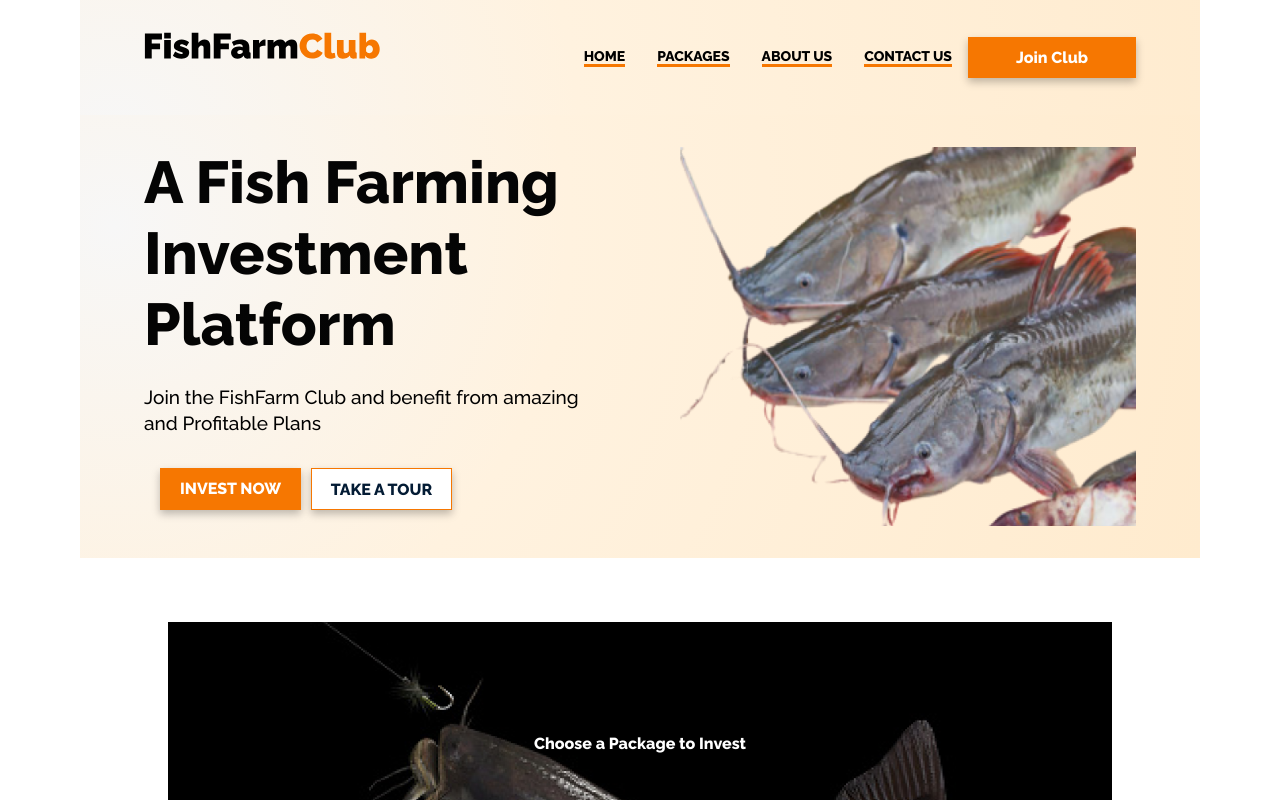
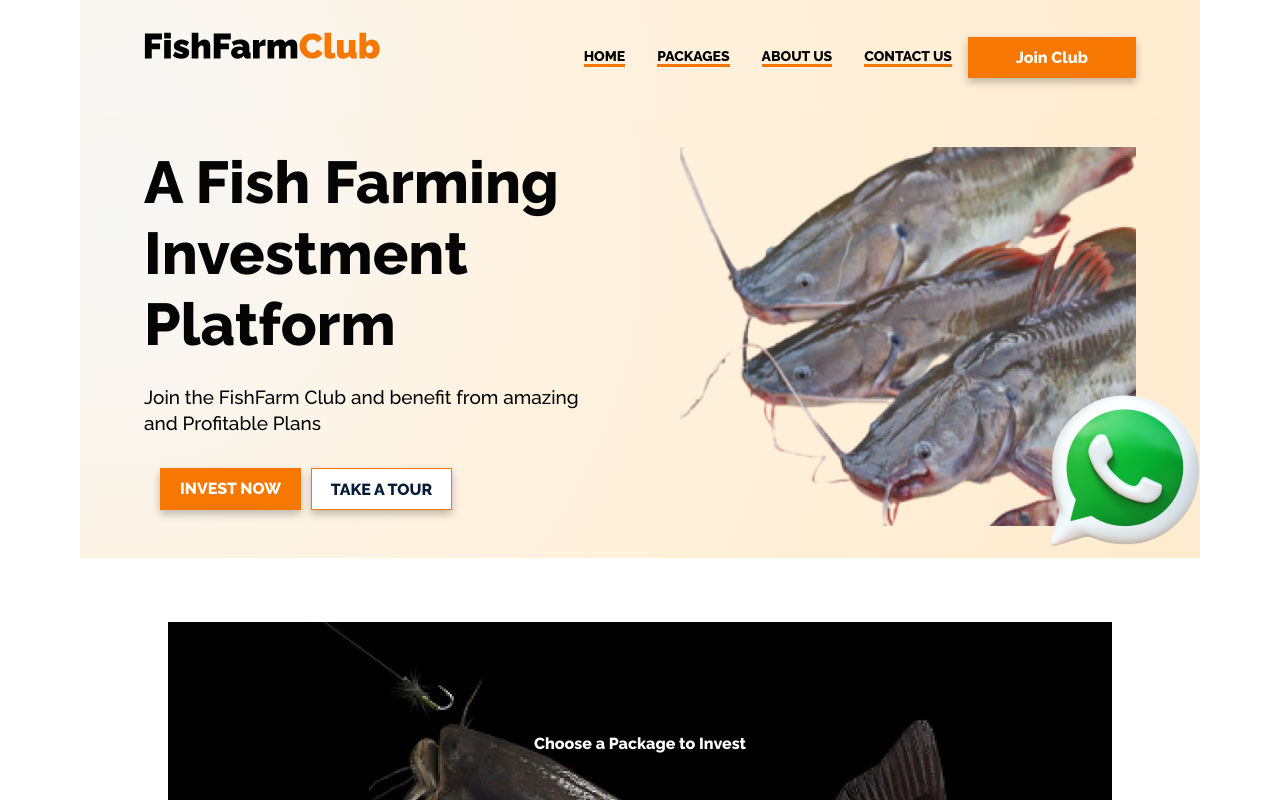
Before and after one commit to Sesughter01/fishfarmclub, a React (Create React App) app: page / in a window 1280 px wide. Shown: the top 800 px of the page. Built offline with nearby package versions, Linux system fonts and the light colour scheme.

Commit message:
added a bot component to header container

```diff
--- a/src/App.js
+++ b/src/App.js
@@ -1,7 +1,7 @@
 import React from 'react'
 import axios from 'axios';
 import {Header, Testimonials, Footer,Packages,Partners } from './containers';
-import { Navbar } from './components';
+import { Navbar,ChatBot } from './components';
 import './App.css';
 
 // axios.defaults.baseURL = "http://127.0.0.1:8000/";
@@ -16,6 +16,7 @@
 
         <Navbar />
         <Header />
+         <ChatBot />
       </div>
         <Packages />
         <Testimonials />
```
